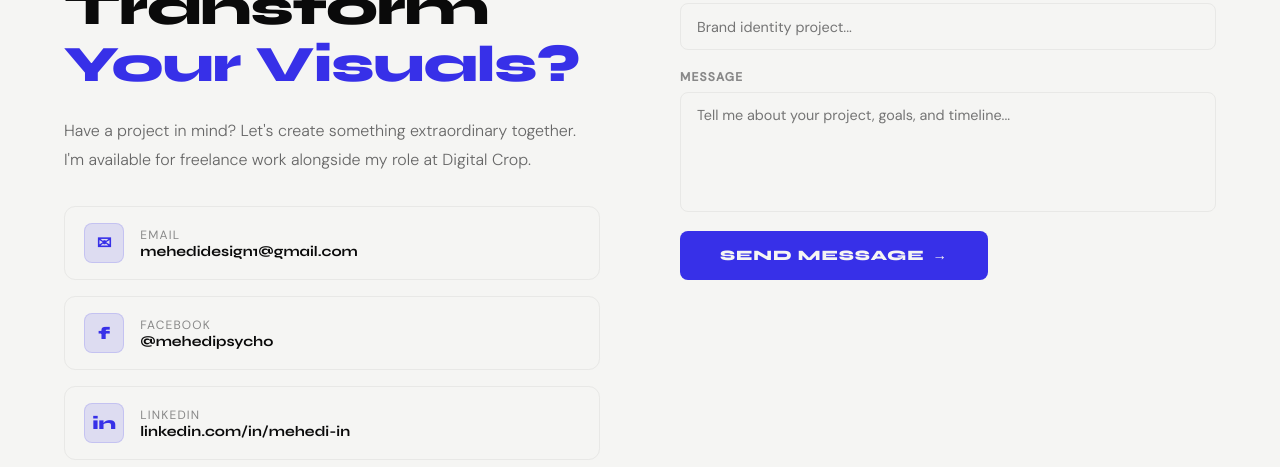
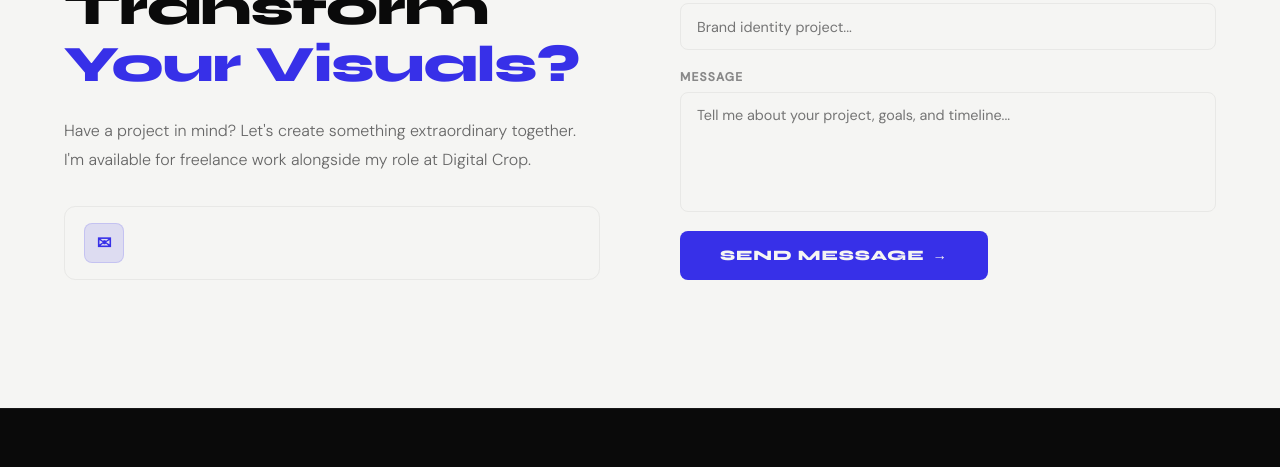
Before and after one commit to mehedi-commits/personal, a plain HTML site: page index.html in a window 1280 px wide. Shown: the part 4850-5317 px from the top of the page. Drawn offline with Linux system fonts and the light colour scheme.

Commit message:
Update index.html

```diff
--- a/index.html
+++ b/index.html
@@ -659,15 +659,6 @@ footer { background: var(--black); color: var(--white); padding: 4rem 5vw 2rem;
       <div class="contact-links">
         <a href="mailto:mehedidesign1@gmail.com" class="contact-link-item">
           <div class="contact-link-icon">&#9993;</div>
-          <div><div class="contact-link-label">Email</div><div class="contact-link-val">mehedidesign1@gmail.com</div></div>
-        </a>
-        <a href="https://www.facebook.com/mehedipsycho/" target="_blank" class="contact-link-item">
-          <div class="contact-link-icon">f</div>
-          <div><div class="contact-link-label">Facebook</div><div class="contact-link-val">@mehedipsycho</div></div>
-        </a>
-        <a href="https://www.linkedin.com/in/mehedi-in" target="_blank" class="contact-link-item">
-          <div class="contact-link-icon">in</div>
-          <div><div class="contact-link-label">LinkedIn</div><div class="contact-link-val">linkedin.com/in/mehedi-in</div></div>
         </a>
       </div>
     </div>
```
